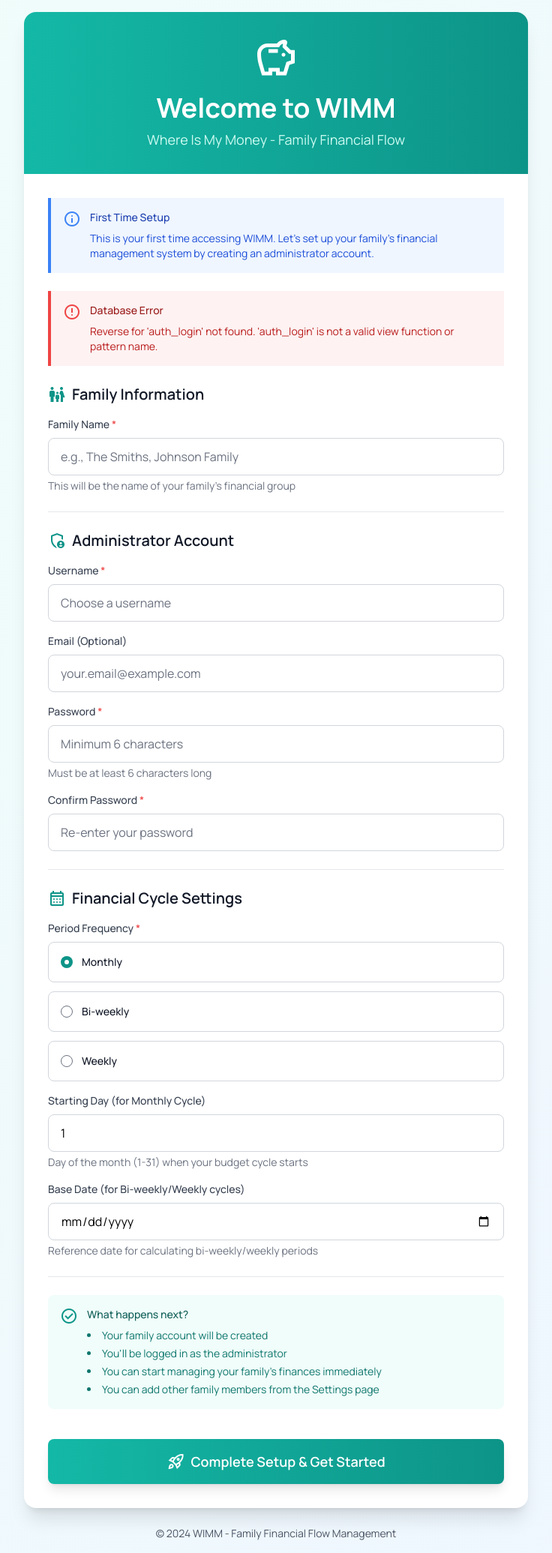
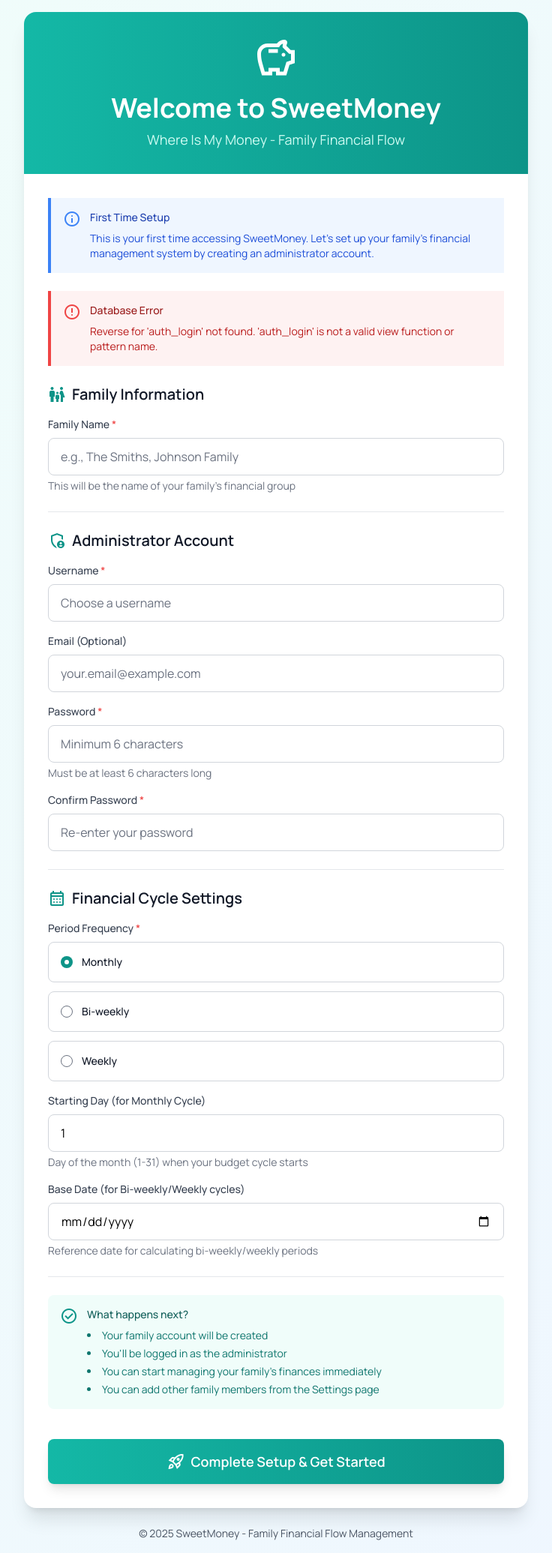
Before and after one commit to JosiasDMartins/WIMM-Finance, a Django app: page /setup/ in a window 1280 px wide. Shown: the whole page at 75% size, without its empty margins (272-1008 px from the left). Run offline with Django 5.2, Linux system fonts and the light colour scheme; data comes from the database, SQL or seed files in the repository; both versions use the stored data as it was before the commit; some libraries are stand-ins or nearby versions.

Commit message:
Beta release
#Beta release changes
- Added config folder for settings
- Changed WiMM name by SweetMoney into basem setup and login templates

```diff
--- /dev/null
+++ b/config/local_settings.py
@@ -0,0 +1,6 @@
+
+import os
+
+DEBUG = False
+CSRF_TRUSTED_ORIGINS = ['you_domain']
+ALLOWED_HOSTS = os.environ.get('ALLOWED_HOSTS', '*').split(',')
--- a/finances/templates/finances/base_simple.html
+++ b/finances/templates/finances/base_simple.html
@@ -4,7 +4,7 @@
 <head>
     <meta charset="utf-8"/>
     <meta content="width=device-width, initial-scale=1.0" name="viewport"/>
-    <title>{% block title %}WIMM | Family Financial Flow{% endblock title %}</title>
+    <title>{% block title %}SweetMoney | Family Financial Flow{% endblock title %}</title>
 
     <script src="https://cdn.tailwindcss.com?plugins=forms,container-queries"></script>
     <link href="https://fonts.googleapis.com/css2?family=Manrope:wght@400;500;600;700;800&amp;display=swap" rel="stylesheet"/>
--- a/finances/templates/finances/setup.html
+++ b/finances/templates/finances/setup.html
@@ -4,7 +4,7 @@
 <head>
     <meta charset="utf-8"/>
     <meta content="width=device-width, initial-scale=1.0" name="viewport"/>
-    <title>WIMM - Initial Setup</title>
+    <title>SweetMoney - Initial Setup</title>
 
     <script src="https://cdn.tailwindcss.com?plugins=forms"></script>
     <link href="https://fonts.googleapis.com/css2?family=Manrope:wght@400;500;600;700;800&amp;display=swap" rel="stylesheet"/>
@@ -111,7 +111,7 @@
                 <div class="flex justify-center mb-4">
                     <span class="material-symbols-outlined text-6xl">savings</span>
                 </div>
-                <h1 class="text-4xl font-bold mb-2">Welcome to WIMM</h1>
+                <h1 class="text-4xl font-bold mb-2">Welcome to SweetMoney</h1>
                 <p class="text-teal-100 text-lg">Where Is My Money - Family Financial Flow</p>
             </div>
 
@@ -124,7 +124,7 @@
                         <div class="ml-3">
                             <h3 class="text-sm font-medium text-blue-800">First Time Setup</h3>
                             <div class="mt-2 text-sm text-blue-700">
-                                <p>This is your first time accessing WIMM. Let's set up your family's financial management system by creating an administrator account.</p>
+                                <p>This is your first time accessing SweetMoney. Let's set up your family's financial management system by creating an administrator account.</p>
                             </div>
                         </div>
                     </div>
@@ -365,7 +365,7 @@
         {% endif %}
 
         <div class="text-center text-gray-600 text-sm">
-            <p>© 2024 WIMM - Family Financial Flow Management</p>
+            <p>© 2025 SweetMoney - Family Financial Flow Management</p>
         </div>
     </div>
 </body>
--- a/finances/templates/registration/login.html
+++ b/finances/templates/registration/login.html
@@ -1,12 +1,12 @@
 {% extends "finances/base_simple.html" %}
 {% load static %}
 
-{% block title %}Login | WIMM{% endblock title %}
+{% block title %}Login | SweetMoney{% endblock title %}
 
 {% block content %}
 <div class="flex items-center justify-center min-h-screen">
     <div class="w-full max-w-md p-8 space-y-6 bg-white dark:bg-gray-800 rounded-xl shadow-lg">
-        <h2 class="text-3xl font-bold text-center text-[#0d171b] dark:text-white">WIMM Login</h2>
+        <h2 class="text-3xl font-bold text-center text-[#0d171b] dark:text-white">SweetMoney Login</h2>
         <p class="text-center text-gray-500 dark:text-gray-400">Access your Family Financial Flow</p>
 
         {% if form.errors %}
```
Also changed, not shown: wimm_project/settings.py (+37 -16 lines), db/db.sqlite3 (deleted).
